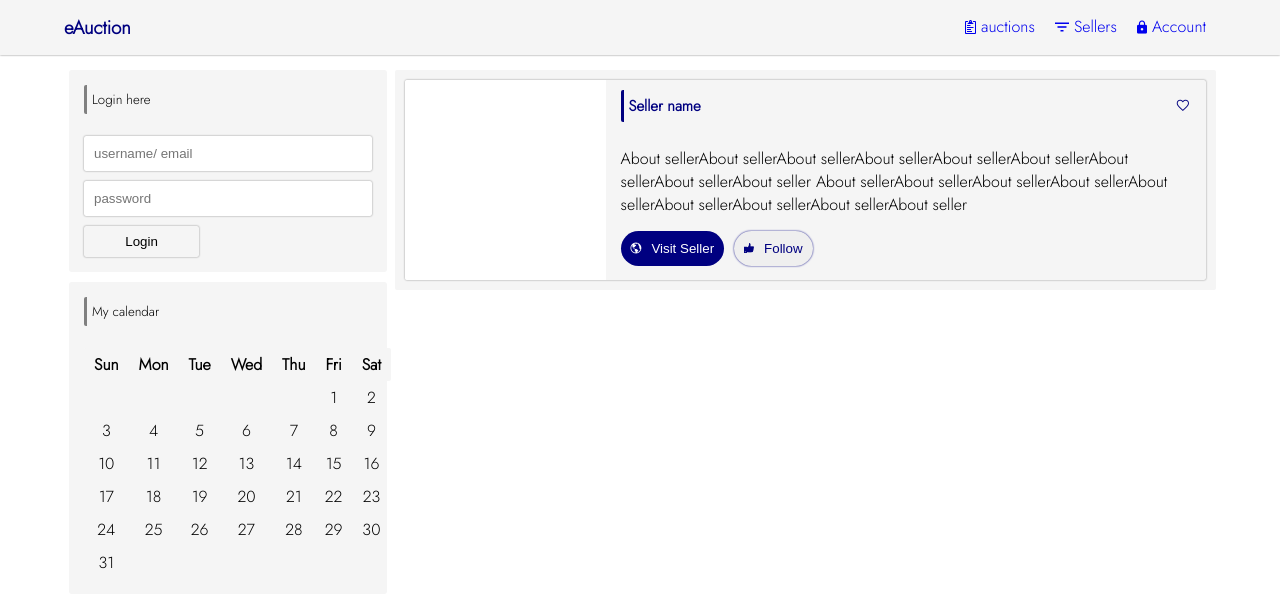
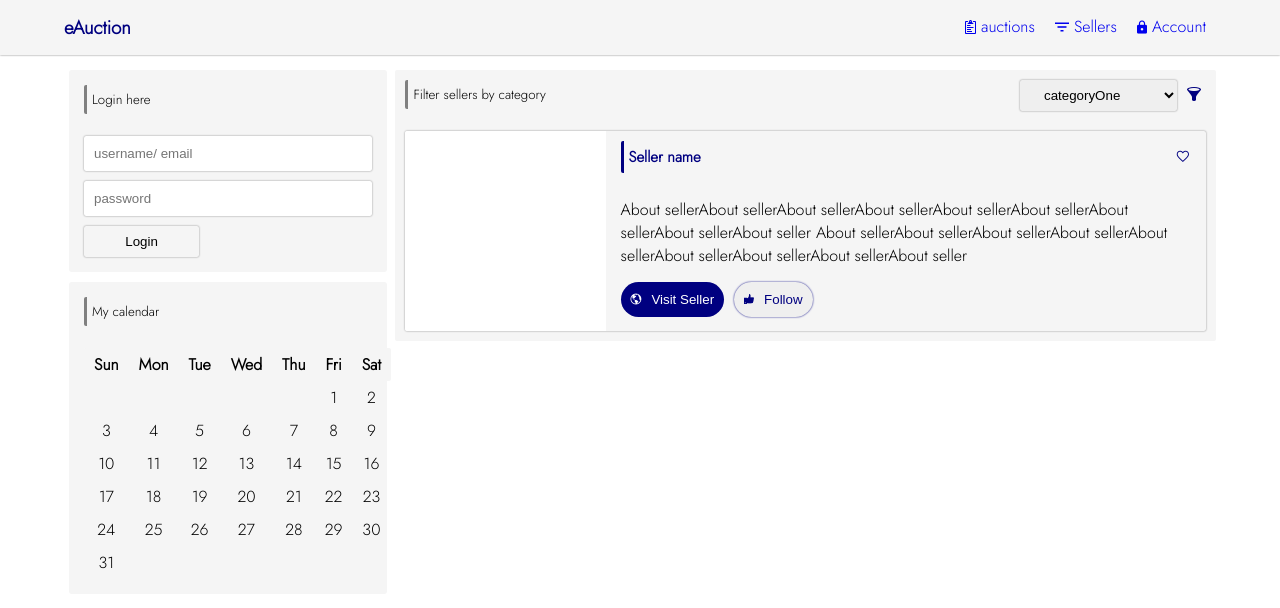
Before and after one commit to jeynetwork/eAuction, a React (Create React App) app in the folder client/: page /sellers in a window 1280 px wide. Shown: the top 608 px of the page. Built offline with nearby package versions, Linux system fonts and the light colour scheme.

Commit message:
=basicSellersInterface

```diff
--- a/client/src/components/RightSellers.js
+++ b/client/src/components/RightSellers.js
@@ -1,8 +1,19 @@
-import React from 'react'
+import React from 'react';
+import "../public/css/auctions.css";
 
 function RightSellers() {
     return (
         <div className="rightSideDiv" >
+        <div className="filterDiv" >
+            <h5>Filter sellers by category</h5>
+            <form>
+                <select>
+                <option>categoryOne</option>
+                </select>
+                <i className="ion-funnel" ></i>
+            </form>
+        </div>
+        <div>
         <div className="singleBidder" >
                 <div className="bidderImage" ></div>
                 <div className="bidderDetails">
@@ -27,6 +38,7 @@ function RightSellers() {
                 </div>
             </div>
         </div>
+    </div>
     )
 }
 
--- a/client/src/public/css/bidders.css
+++ b/client/src/public/css/bidders.css
@@ -2,8 +2,15 @@
     width: 100%;
     height: 200px;
     border-radius: 2px;
+    box-shadow: 0 0 2px gray;
     float: left;
-    box-shadow: 0 0 2px gray;
+}
+.filterDiv{
+    width: 100%;
+    height: 40px;
+}
+.filterDiv h5{
+    width: auto;
 }
 .bidderImage{
     width: 25%;
```
Lines whose indentation alone changed are shown as unchanged.
